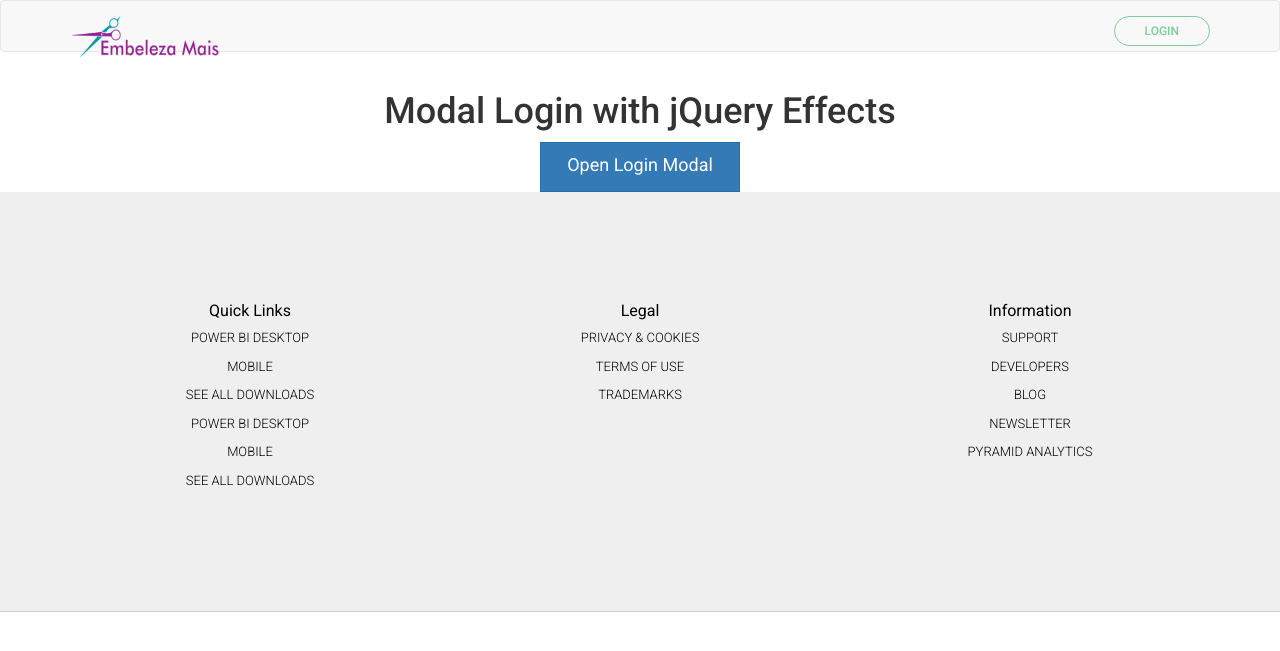
After one commit to Software-Design-2017/EmbelezaMais, a Django app: page /user/login_client/ in a window 1280 px wide. The commit adds this page. Shown: the top 651 px of the page. Run offline with Django 3.2, Linux system fonts and the light colour scheme; some libraries are stand-ins or nearby versions.

Commit message:
Adding login modal form

```diff
--- /dev/null
+++ b/EmbelezaMais/static/landing/assets/css/login.css
@@ -0,0 +1,147 @@
+/* #####################################################################
+   #
+   #   Project       : Modal Login with jQuery Effects
+   #   Author        : Rodrigo Amarante (rodrigockamarante)
+   #   Version       : 1.0
+   #   Created       : 07/28/2015
+   #   Last Change   : 08/02/2015
+   #
+   ##################################################################### */
+
+@import url(http://fonts.googleapis.com/css?family=Roboto);
+
+* {
+    font-family: 'Roboto', sans-serif;
+}
+
+#login-modal .modal-dialog {
+    width: 350px;
+}
+
+#login-modal input[type=text], input[type=password] {
+	margin-top: 10px;
+}
+
+#div-login-msg,
+#div-lost-msg,
+#div-register-msg {
+    border: 1px solid #dadfe1;
+    height: 30px;
+    line-height: 28px;
+    transition: all ease-in-out 500ms;
+}
+
+#div-login-msg.success,
+#div-lost-msg.success,
+#div-register-msg.success {
+    border: 1px solid #68c3a3;
+    background-color: #c8f7c5;
+}
+
+#div-login-msg.error,
+#div-lost-msg.error,
+#div-register-msg.error {
+    border: 1px solid #eb575b;
+    background-color: #ffcad1;
+}
+
+#icon-login-msg,
+#icon-lost-msg,
+#icon-register-msg {
+    width: 30px;
+    float: left;
+    line-height: 28px;
+    text-align: center;
+    background-color: #dadfe1;
+    margin-right: 5px;
+    transition: all ease-in-out 500ms;
+}
+
+#icon-login-msg.success,
+#icon-lost-msg.success,
+#icon-register-msg.success {
+    background-color: #68c3a3 !important;
+}
+
+#icon-login-msg.error,
+#icon-lost-msg.error,
+#icon-register-msg.error {
+    background-color: #eb575b !important;
+}
+
+#img_logo {
+    max-height: 100px;
+    max-width: 100px;
+}
+
+/* #########################################
+   #    override the bootstrap configs     #
+   ######################################### */
+
+.modal-backdrop.in {
+    filter: alpha(opacity=50);
+    opacity: .8;
+}
+
+.modal-content {
+    background-color: #ececec;
+    border: 1px solid #bdc3c7;
+    border-radius: 0px;
+    outline: 0;
+}
+
+.modal-header {
+    min-height: 16.43px;
+    padding: 15px 15px 15px 15px;
+    border-bottom: 0px;
+}
+
+.modal-body {
+    position: relative;
+    padding: 5px 15px 5px 15px;
+}
+
+.modal-footer {
+    padding: 15px 15px 15px 15px;
+    text-align: left;
+    border-top: 0px;
+}
+
+.checkbox {
+    margin-bottom: 0px;
+}
+
+.btn {
+    border-radius: 0px;
+}
+
+.btn:focus,
+.btn:active:focus,
+.btn.active:focus,
+.btn.focus,
+.btn:active.focus,
+.btn.active.focus {
+    outline: none;
+}
+
+.btn-lg, .btn-group-lg>.btn {
+    border-radius: 0px;
+}
+
+.btn-link {
+    padding: 5px 10px 0px 0px;
+    color: #95a5a6;
+}
+
+.btn-link:hover, .btn-link:focus {
+    color: #2c3e50;
+    text-decoration: none;
+}
+
+.glyphicon {
+    top: 0px;
+}
+
+.form-control {
+  border-radius: 0px;
+}
--- a/EmbelezaMais/templates/landing/navigation_bar.html
+++ b/EmbelezaMais/templates/landing/navigation_bar.html
@@ -23,7 +23,8 @@
                 <li><a href="#price">PRICE</a></li>
                 <li><a href="#business">Business</a></li>
                 <li><a href="#contact">Contact</a></li> -->
-                <li class="login"><a href="#" id="loginform">Login</a></li>
+                <li class="login"><a href="/user/login_client/" data-toggle="modal" data-target="#login-modal">Login
+                </a></li>
             </ul>
 
         </div><!-- /.navbar-collapse -->
--- /dev/null
+++ b/EmbelezaMais/user/templates/login_client.html
@@ -0,0 +1,125 @@
+
+{% extends "landing/template.html" %} {% block content %} {% load staticfiles %} {% load static %}
+
+
+<head>
+     {% load static %}
+     {% csrf_token %}
+
+    <title>Client Login</title>
+    <link rel="stylesheet" href="{% static "landing/assets/css/bootstrap.min.css" %}">
+
+    <link rel="stylesheet" href="{% static " landing/assets/css/login.css" %}">
+</head>
+
+<body>
+
+<!-- BEGIN # BOOTSNIP INFO -->
+<div class="container">
+    <div class="row">
+        <h1 class="text-center">Modal Login with jQuery Effects</h1>
+        <p class="text-center"><a href="#" class="btn btn-primary btn-lg" role="button" data-toggle="modal" data-target="#login-modal">Open Login Modal</a></p>
+    </div>
+</div>
+<!-- END # BOOTSNIP INFO -->
+
+<!-- BEGIN # MODAL LOGIN -->
+<div class="modal fade" id="login-modal" tabindex="-1" role="dialog" aria-labelledby="myModalLabel" aria-hidden="true" style="display: none;">
+    <div class="modal-dialog">
+        <div class="modal-content">
+            <div class="modal-header" align="center">
+                <img class="img-circle" id="img_logo" src="http://bootsnipp.com/img/logo.jpg">
+                <button type="button" class="close" data-dismiss="modal" aria-label="Close">
+						<span class="glyphicon glyphicon-remove" aria-hidden="true"></span>
+					</button>
+            </div>
+
+            <!-- Begin # DIV Form -->
+            <div id="div-forms">
+
+                <!-- Begin # Login Form -->
+                <form id="login-form">
+                    <div class="modal-body">
+                        <div id="div-login-msg">
+                            <div id="icon-login-msg" class="glyphicon glyphicon-chevron-right"></div>
+                            <span id="text-login-msg">Type your username and password.</span>
+                        </div>
+                        <input id="login_username" class="form-control" type="text" placeholder="Username (type ERROR for error effect)" required>
+                        <input id="login_password" class="form-control" type="password" placeholder="Password" required>
+                        <div class="checkbox">
+                            <label>
+                                    <input type="checkbox"> Remember me
+                                </label>
+                        </div>
+                    </div>
+                    <div class="modal-footer">
+                        <div>
+                            <button type="submit" class="btn btn-primary btn-lg btn-block">Login</button>
+                        </div>
+                        <div>
+                            <button id="login_lost_btn" type="button" class="btn btn-link">Lost Password?</button>
+                            <button id="login_register_btn" type="button" class="btn btn-link">Register</button>
+                        </div>
+                    </div>
+                </form>
+                <!-- End # Login Form -->
+
+                <!-- Begin | Lost Password Form -->
+                <form id="lost-form" style="display:none;">
+                    <div class="modal-body">
+                        <div id="div-lost-msg">
+                            <div id="icon-lost-msg" class="glyphicon glyphicon-chevron-right"></div>
+                            <span id="text-lost-msg">Type your e-mail.</span>
+                        </div>
+                        <input id="lost_email" class="form-control" type="text" placeholder="E-Mail (type ERROR for error effect)" required>
+                    </div>
+                    <div class="modal-footer">
+                        <div>
+                            <button type="submit" class="btn btn-primary btn-lg btn-block">Send</button>
+                        </div>
+                        <div>
+                            <button id="lost_login_btn" type="button" class="btn btn-link">Log In</button>
+                            <button id="lost_register_btn" type="button" class="btn btn-link">Register</button>
+                        </div>
+                    </div>
+                </form>
+                <!-- End | Lost Password Form -->
+
+                <!-- Begin | Register Form -->
+                <form id="register-form" style="display:none;">
+                    <div class="modal-body">
+                        <div id="div-register-msg">
+                            <div id="icon-register-msg" class="glyphicon glyphicon-chevron-right"></div>
+                            <span id="text-register-msg">Register an account.</span>
+                        </div>
+                        <input id="register_username" class="form-control" type="text" placeholder="Username (type ERROR for error effect)" required>
+                        <input id="register_email" class="form-control" type="text" placeholder="E-Mail" required>
+                        <input id="register_password" class="form-control" type="password" placeholder="Password" required>
+                    </div>
+                    <div class="modal-footer">
+                        <div>
+                            <button type="submit" class="btn btn-primary btn-lg btn-block">Register</button>
+                        </div>
+                        <div>
+                            <button id="register_login_btn" type="button" class="btn btn-link">Log In</button>
+                            <button id="register_lost_btn" type="button" class="btn btn-link">Lost Password?</button>
+                        </div>
+                    </div>
+                </form>
+                <!-- End | Register Form -->
+
+            </div>
+            <!-- End # DIV Form -->
+
+        </div>
+    </div>
+</div>
+<!-- END # MODAL LOGIN -->
+
+{% load static %}
+<script src="{% static " landing/assets/js/login.js " %}"></script>
+
+</body>
+
+
+{% endblock %}
--- a/EmbelezaMais/user/urls.py
+++ b/EmbelezaMais/user/urls.py
@@ -4,12 +4,14 @@ from .views import (
     register_company_view,
     register_confirm,
     LoginCompanyView,
-    LogoutCompanyView,
+    LogoutView,
+    LoginClientView,
 )
 
 urlpatterns = (
     url(r'^login_company/', LoginCompanyView.as_view(), name='login_view'),
-    url(r'^logout_company/', LogoutCompanyView.as_view(), name='logout_view'),
+    url(r'^login_client/', LoginClientView.as_view(), name='login_client'),
+    url(r'^logout_company/', LogoutView.as_view(), name='logout_view'),
     url(r'^register_client/', register_client_view, name='register_client_view'),
     url(r'^register_company/', register_company_view, name='register_view'),
     url(r'^confirm/(?P<activation_key>\w+)/', register_confirm, name='confirm_account'),
--- a/EmbelezaMais/user/views.py
+++ b/EmbelezaMais/user/views.py
@@ -141,7 +141,7 @@ class LoginView(FormView):
 
     def get(self, request, *args, **kwargs):
         form = self.form_class(initial=self.initial)
-        return render(request, self.template_name, {'form':form})
+        return render(request, self.template_name, {'form': form})
 
     def post(self, request, *args, **kwargs):
         form = self.form_class(request.POST)
@@ -183,7 +183,27 @@ class LoginCompanyView(LoginView):
             return render(request, self.template_name, {'form': form, 'message': message})
 
 
-class LogoutCompanyView(View):
+class LoginClientView(LoginView):
+    form_class = CompanyLoginForm
+    template_name = 'login_client.html'
+    message = None
+
+    def _verify_user_is_especific_type(self, request, user, form):
+        success_url = '/search'
+        is_client = hasattr(user, 'client')
+
+        if is_client:
+            if user.is_active:
+                auth.login(request, user)
+                return redirect(str(success_url))
+            else:
+                return HttpResponse('User is not active')
+        else:
+            message = 'You are not registered as a client.'
+            return render(request, self.template_name, {'form': form, 'message': message})
+
+
+class LogoutView(View):
     def get(self, request):
         auth.logout(request)
         return redirect('/')
```
Also changed, not shown: EmbelezaMais/static/landing/assets/js/login.js (added, +96 -0 lines).
